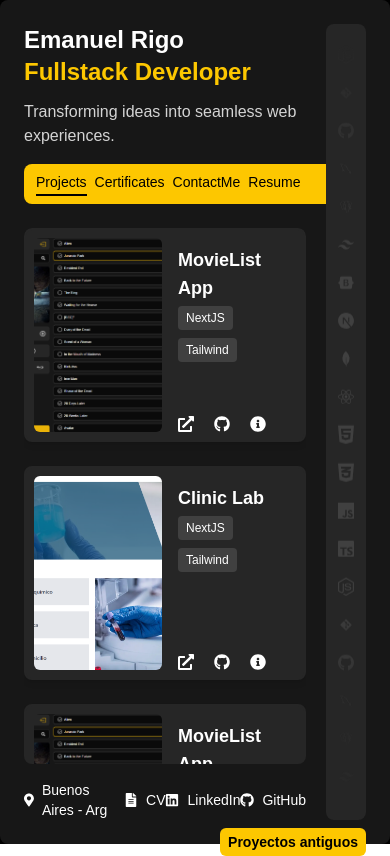
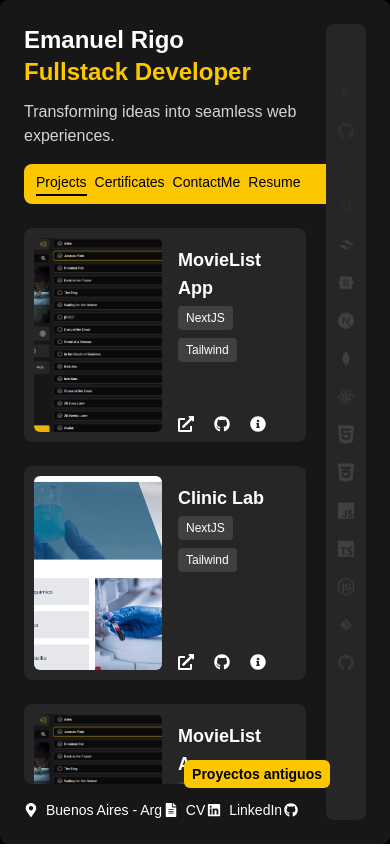
Before and after one commit to EmanuelRigo/portfolio, a Next.js app: page / in a window 390 px wide. Built offline with nearby package versions, Linux system fonts and the light colour scheme.

Commit message:
adding fixing buton

```diff
--- a/src/app/layout.tsx
+++ b/src/app/layout.tsx
@@ -18,7 +18,7 @@ export default function RootLayout({
         <body className="">
           {/* Sidebar */}
           <div className="w-full h-svh bg-black  flex justify-center items-center">
-            <div className="container bg-neutral-900 rounded-lg h-full md:h-[700px] flex p-6 flex-col relative">
+            <div className="container bg-neutral-900 rounded-lg h-full md:h-[700px] flex p-6 flex-col lg:relative">
               {/* Header */}
               <div className="w-full flex justify-center items-center">
                 {/* <Header /> */}
@@ -52,7 +52,7 @@ export default function RootLayout({
                   {/* Contenido que ocupa el resto */}
                   <div className="flex-grow flex flex-col md:flex-row w-full overflow-hidden gap-4 md:gap-0 ">
                     <InfoColumn></InfoColumn>
-                    <main className="flex-grow overflow-y-auto scrollbar-hide md:w-min order-1 rounded-lg  me-5 md:me-0 md:pe-0 ">
+                    <main className="flex-grow overflow-y-auto scrollbar-hide md:w-min order-1 rounded-lg  me-5 md:me-0 md:pe-0  ">
                       {children}
                     </main>
                   </div>
--- a/src/app/page.tsx
+++ b/src/app/page.tsx
@@ -15,7 +15,7 @@ const Page = () => {
 
   return (
     <div className="flex flex-col gap-4 h-full ">
-      <div className="flex justify-end px-6 z-50 absolute -bottom-3 right-0">
+      <div className="flex justify-end px-6 z-50 absolute lg:-bottom-3 lg:right-0 bottom-14 right-9">
         <button
           onClick={() => setUseOldProjects(!useOldProjects)}
           className="px-2 py-1 bg-yellow-400 text-black font-semibold rounded-md hover:bg-yellow-500 transition-all text-sm"
--- a/src/components/InfoColumn.tsx
+++ b/src/components/InfoColumn.tsx
@@ -85,7 +85,7 @@ const InfoColumn = () => {
         className="flex items-center space-x-2 hover:text-black transition-colors mb-0 md:mb-4"
       >
         <FaGithub />
-        <span>GitHub</span>
+        <span className="hidden lg:block">GitHub</span>
       </a>
     </div>
   );
```
